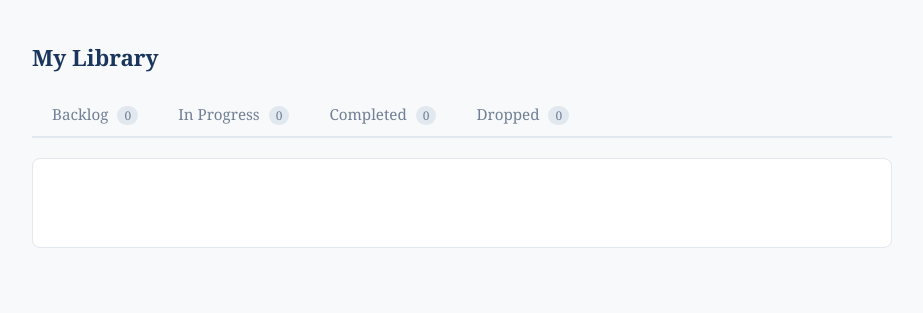
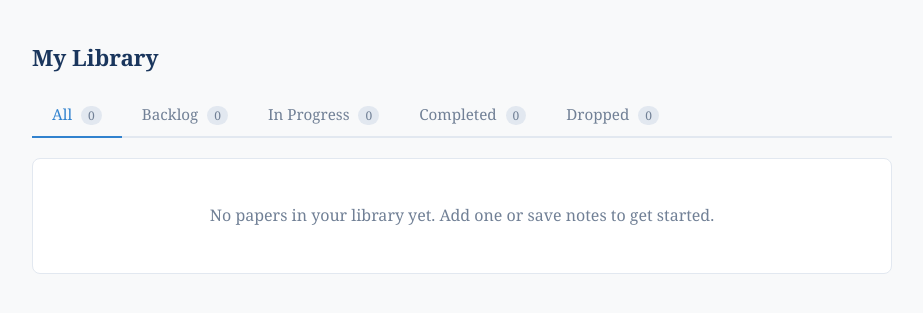
Before and after one commit to mike-mcrae/daily-paper-reader, a FastAPI app: page /library?tab=all in a window 1280 px wide. Shown: the part 56-369 px from the top of the page, without its empty margins (178-1101 px from the left). Run offline with FastAPI, Linux system fonts and the light colour scheme; data that the repository does not hold is empty.

Commit message:
Add all tab to library

```diff
--- a/main.py
+++ b/main.py
@@ -183,9 +183,10 @@ def explore_page(
 # ── Library Page ────────────────────────────────────────────
 
 @app.get("/library", response_class=HTMLResponse)
-def library_page(request: Request, tab: str = "saved"):
+def library_page(request: Request, tab: str = "all"):
     db = get_db()
     status_map = {
+        "all": ("saved", "started", "read", "fully_noted", "skipped"),
         "saved": ("saved",),
         "started": ("started",),
         "completed": ("read", "fully_noted"),
--- a/templates/library.html
+++ b/templates/library.html
@@ -7,6 +7,9 @@
     <h1 style="font-size: 1.4rem; color: var(--primary); margin-bottom: 16px;">My Library</h1>
 
     <div class="tabs">
+        <a href="{{ base }}/library?tab=all" class="{% if tab == 'all' %}active{% endif %}">
+            All <span class="count">{{ counts.all }}</span>
+        </a>
         <a href="{{ base }}/library?tab=saved" class="{% if tab == 'saved' %}active{% endif %}">
             Backlog <span class="count">{{ counts.saved }}</span>
         </a>
@@ -40,6 +43,7 @@
 
         {% if not papers %}
         <p style="color: var(--muted); padding: 20px 0; text-align: center;">
+            {% if tab == 'all' %}No papers in your library yet. Add one or save notes to get started.{% endif %}
             {% if tab == 'saved' %}No papers in your backlog yet. Save some from Explore or Today.{% endif %}
             {% if tab == 'started' %}No papers in progress.{% endif %}
             {% if tab == 'completed' %}No completed papers yet. Start reading!{% endif %}
```
